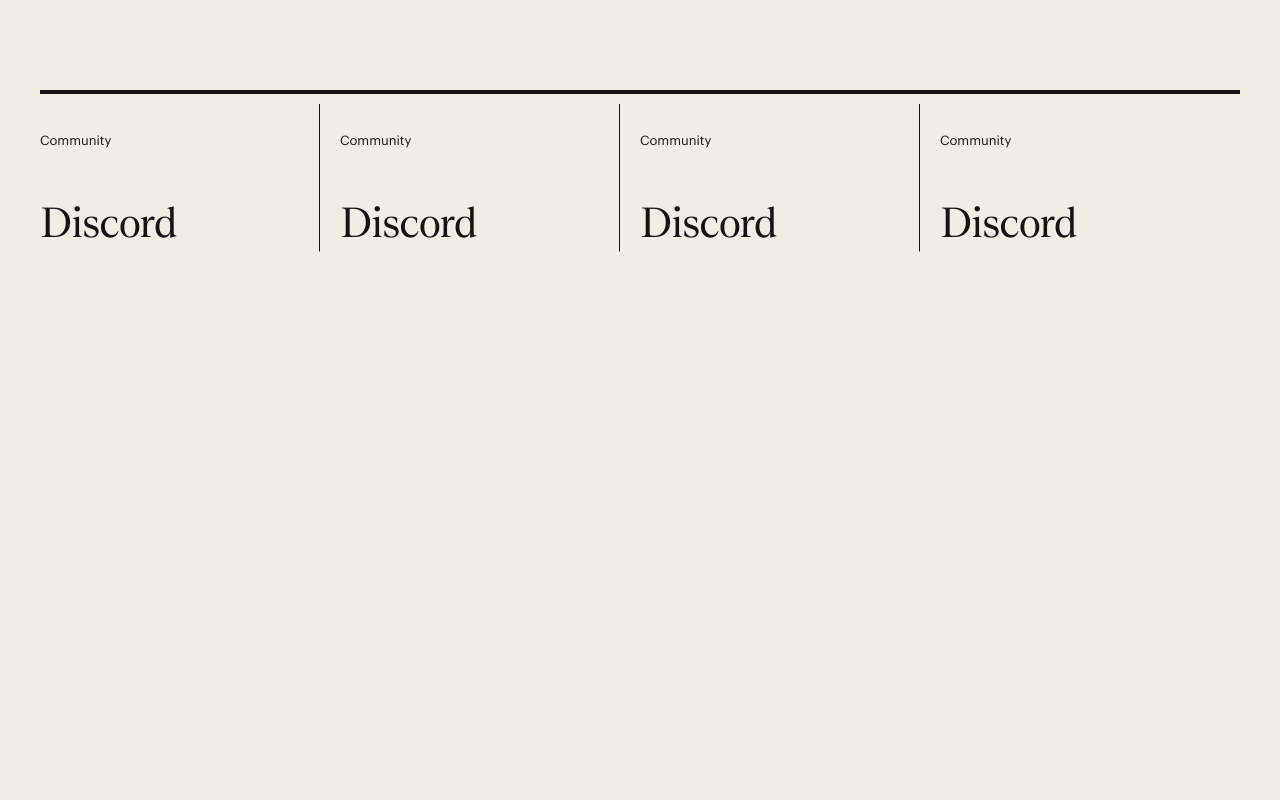
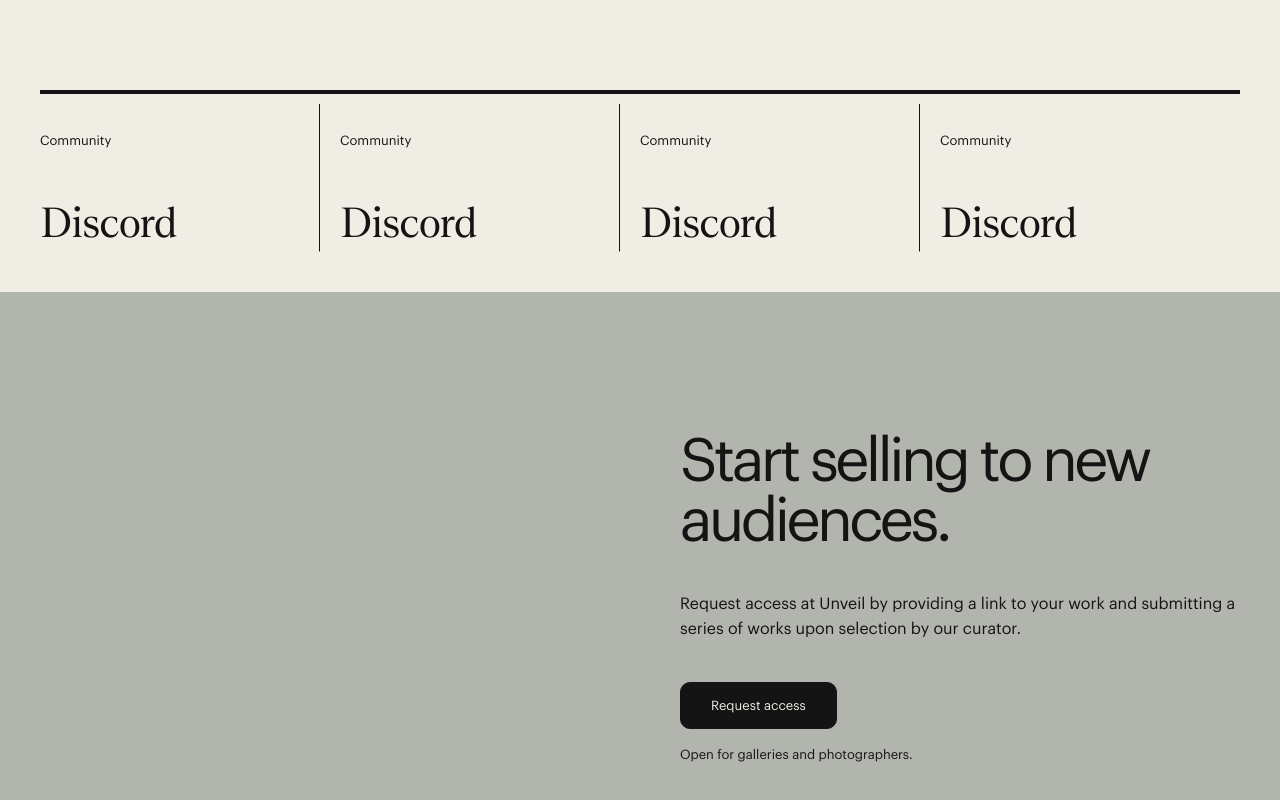
Before and after one commit to Unveil-art/unveil-marketplace, a Next.js app: page / in a window 1280 px wide. Shown: the part 4458-5258 px from the top of the page. Before the commit the page ends 4750 px from the top, so only its background shows below. Built offline with nearby package versions, Linux system fonts and the light colour scheme.

Commit message:
request-access section

```diff
--- /dev/null
+++ b/components/section/RequestAccess.jsx
@@ -0,0 +1,25 @@
+import React from "react";
+
+const RequestAccess = () => {
+  return (
+    <section className="grid w-full h-screen grid-cols-1 md:grid-cols-2">
+      <div className="absolute w-full h-full bg-unveilGreen -z-10"></div>
+      <div className="hidden md:block"></div>
+      <div className="pl-[40px] pr-[15px] md:pr-10">
+        <h2 className="h3 pt-[60px] md:pt-[140px] ">
+          Start selling to new audiences.
+        </h2>
+        <p className="mt-3 mb-3 md:mt-10 md:mb-10 b3">
+          Request access at Unveil by providing a link to your work and
+          submitting a series of works upon selection by our curator.
+        </p>
+        <button className="block mb-3 btn btn-primary md:w-fit btn-full">
+          Request access
+        </button>
+        <small className=" b4">Open for galleries and photographers.</small>
+      </div>
+    </section>
+  );
+};
+
+export default RequestAccess;
--- a/components/section/Socials.jsx
+++ b/components/section/Socials.jsx
@@ -2,7 +2,7 @@
 
 const Socials = () => {
   return (
-    <section className="p-10 md:pb-10 pb-[60px]">
+    <section className="p-[15px] md:p-10 md:pb-10 pb-[60px]">
       <h2 className="b1">Follow us and stay in the loop</h2>
       <div className="grid grid-cols-1 md:grid-cols-4 group mt-[130px] md:mt-[180px] border-t-[3px] md:border-t-4 border-t-unveilBlack">
         <div className="md:mt-[10px] border-b border-b-unveilGreen md:border-b-transparent md:border-b-none  md:border-r border-r-unveilBlack md:mr-5 md:block flex items-center justify-between">
--- a/pages/index.js
+++ b/pages/index.js
@@ -6,6 +6,7 @@
 import Collection from "../components/section/Collection";
 import TrustedPartners from "../components/section/TrustedPratners";
 import Socials from "../components/section/Socials";
+import RequestAccess from "../components/section/RequestAccess";
 
 export default function Home() {
   return (
@@ -28,6 +29,7 @@
         backgroundColor="#1C1110"
       />
       <Socials />
+      <RequestAccess />
     </>
   );
 }
--- a/styles/globals.css
+++ b/styles/globals.css
@@ -8,13 +8,16 @@
   }
   /* Buttons */
   .btn {
-    @apply font-graphik text-[11px] md:text-[13px] leading-[16px] md:leading-[25px] md:px-[30px] md:py-[10px] rounded-[10px] px-[20px] py-[7px];
+    @apply font-graphik text-[11px] md:text-[13px] leading-[16px] md:leading-[25px] md:px-[30px] md:py-[10px] rounded-[8px] md:rounded-[10px] px-[20px] py-[7px];
   }
   .btn-primary {
     @apply border bg-unveilBlack text-unveilWhite border-unveilBlack;
   }
   .btn-secondary {
     @apply bg-transparent border border-unveilBlack;
+  }
+  .btn-full {
+    @apply w-full;
   }
 
   /* Typography */
@@ -64,7 +67,7 @@
     @apply font-graphik text-[11px] md:text-[16px] leading-[16px] md:leading-[25px];
   }
   .b4 {
-    @apply font-graphik text-[13px] leading-[25px];
+    @apply font-graphik text-[9px] md:text-[13px] md:leading-[25px] leading-[18px];
   }
   .b5 {
     @apply font-graphik text-[10px] leading-[25px];
```
